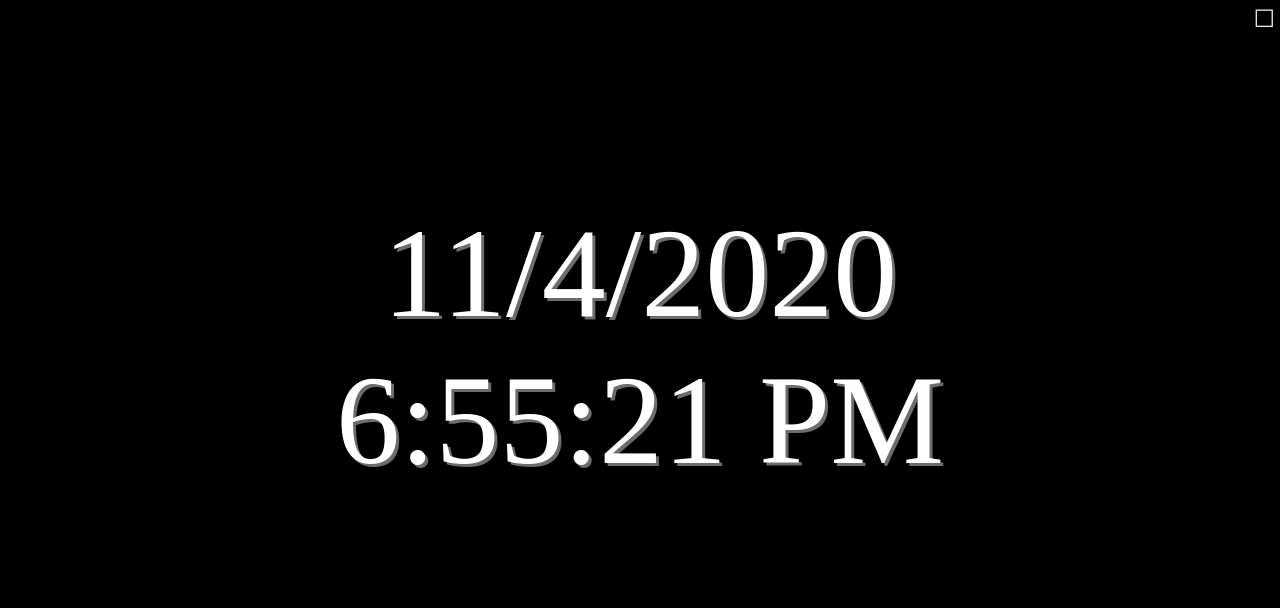
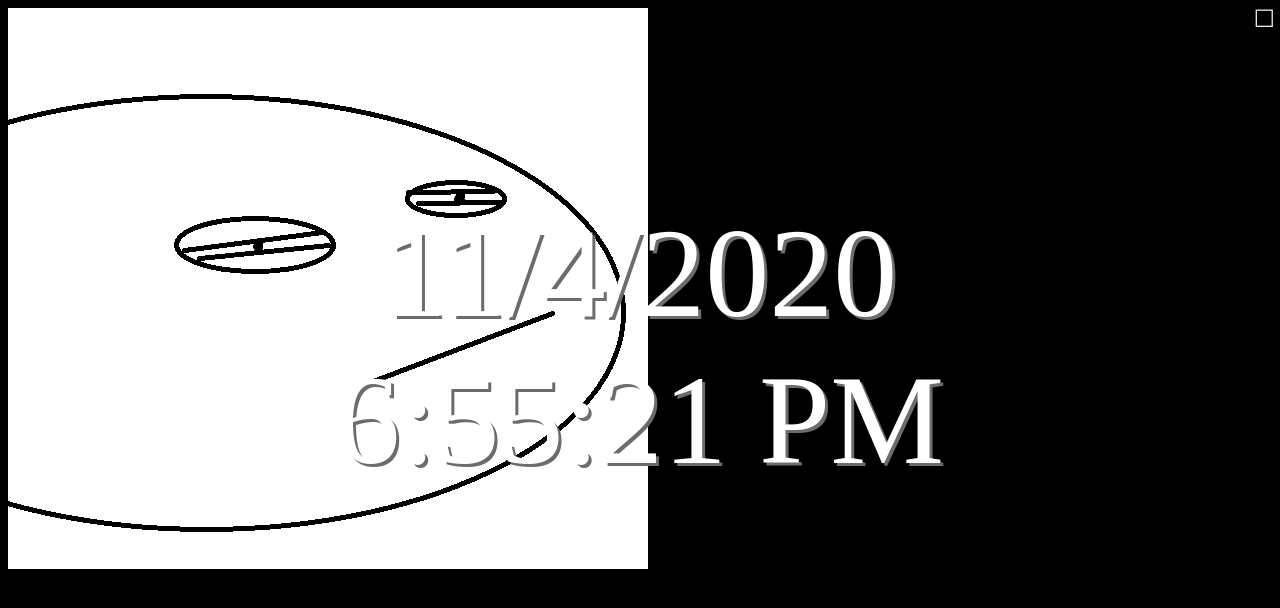
Before and after one commit to Fabian-Heinrich/Fabian-Heinrich.github.io, a plain HTML site: page index.html in a window 1280 px wide. Drawn offline with Linux system fonts and the light colour scheme.

Commit message:
Update index.html
Test Bild

```diff
--- a/index.html
+++ b/index.html
@@ -52,6 +52,7 @@
 			document.getElementById("pixel").style.left = x + "px";
 		</script>
 		-->
+		<img src="hm.png" alt="hm bild">
 		<script>
 			var updating = false;
 			var updatingID = 0;
```
